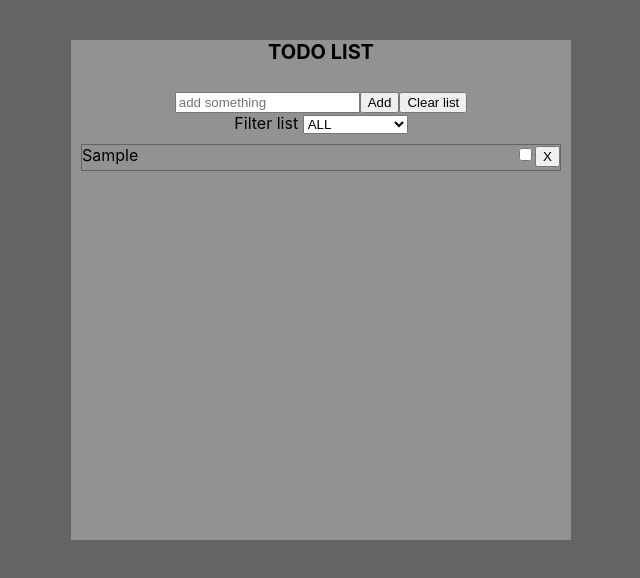
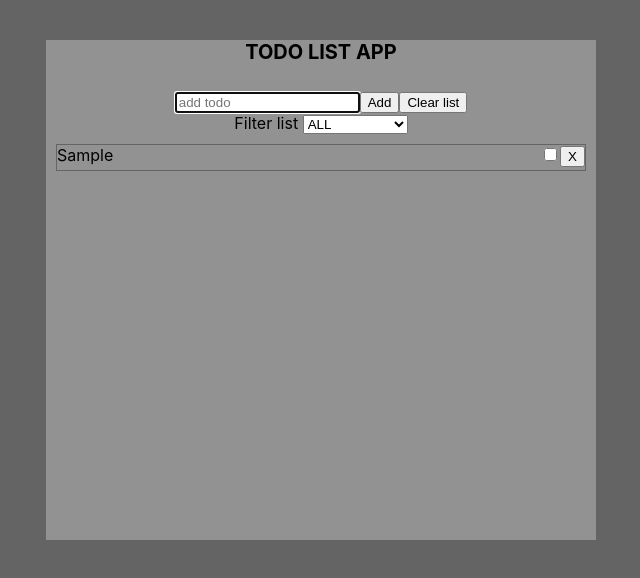
Before and after one commit to fiufiu0/todo-app-react, a React (Create React App) app: page /todo in a window 1280 px wide. Both pictures are taken after typing "Sample" into the empty fields and a click on the button "Add". Shown: the top 578 px of the page, without its empty margins (319-959 px from the left). Built offline with nearby package versions, Linux system fonts and the light colour scheme; no server answers.

Commit message:
Poprawki. Hooki z wykladow

```diff
--- a/src/App.css
+++ b/src/App.css
@@ -4,7 +4,7 @@ body {
 .App {
   background-color: #929292;
   min-height: 500px;
-  width: 500px;
+  width: 550px;
   margin: 40px auto;
   text-align: center;
 }
--- a/src/App.js
+++ b/src/App.js
@@ -1,37 +1,34 @@
 import * as React from 'react';
 import './App.css'
 
+function useLocalStorageState(key, defaultValue) {
+  const [value, setValue] = React.useState(() => {
+    const valueFromLocalStorage = window.localStorage.getItem(key);
+    if (valueFromLocalStorage) {
+      return JSON.parse(valueFromLocalStorage);
+    }
+    return typeof defaultValue === 'function' ? defaultValue() : defaultValue;
+  });
+  React.useEffect(() => {
+    window.localStorage.setItem(key, JSON.stringify(value));
+  }, [value, key]);
+  return [value, setValue];
+}
+
 function ListInside({ deleteItem, toggleCompleted, itemObject, index }) {
-
-  // return (
-  //   <React.Fragment>
-  //     <table>
-  //       <tbody>
-  //         <tr key={itemObject + index} className="itemContainer">
-  //           <td>{itemObject.item}</td>
-  //           <td>
-  //             <input type="checkbox" onChange={() => toggleCompleted(itemObject.index)} checked={itemObject.completed} />
-  //             <button onClick={() => deleteItem(itemObject)}>X</button>
-  //           </td>
-  //         </tr>
-  //       </tbody>
-  //     </table>
-  //   </React.Fragment >
-  // )
 
   return (
     <React.Fragment>
       <div key={itemObject + index} className="itemContainer">
         <p>{itemObject.item}</p>
-        <div className="insideItemContainer">
+        <div>
           <input type="checkbox" onChange={() => toggleCompleted(itemObject.index)} checked={itemObject.completed} />
           <button onClick={() => deleteItem(itemObject)}>X</button>
         </div>
       </div>
-    </React.Fragment >
+    </React.Fragment>
   )
 }
-
 
 function List({ itemList, updateItemList, filter }) {
 
@@ -56,26 +53,23 @@ function List({ itemList, updateItemList, filter }) {
     <div>
       {itemList.filter((itemObject) => {
         return (filter === 'all' || (itemObject.completed && filter) === 'completed' || (!itemObject.completed && filter) === 'other');
-      }).map((itemObject, index) => {
+      }).map((itemObject) => {
         return (
-          // tutaj wstawic
-          <ListInside itemObject={itemObject} index={index} deleteItem={deleteItem} toggleCompleted={toggleCompleted} />
+          <ListInside itemObject={itemObject} key={itemObject.index} deleteItem={deleteItem} toggleCompleted={toggleCompleted} />
         )
       })}
     </div>
   )
 }
 
-
-// PANEL WYBORU
 function Filter({ filter, setFilter }) {
   const onChangeHandler = e => {
     setFilter(e.target.value);
   }
   return (
     <React.Fragment>
-      <label for="filter">Filter list </label>
-      <select for="filter" onChange={e => onChangeHandler(e)} value={filter}>
+      <label htmlFor="filter">Filter list </label>
+      <select htmlFor="filter" onChange={e => onChangeHandler(e)} value={filter}>
         <option value="all">ALL</option>
         <option value="completed">COMPLETED</option>
         <option value="other">OTHERS</option>
@@ -85,51 +79,79 @@ function Filter({ filter, setFilter }) {
 };
 
 
-// CAŁY FORMULARZ DODANIA + CZYSZCZENIA
-function Form(props) {
-  const [currentItem, setCurrentItem] = React.useState("");
 
-  const onChangeHandler = (e) => {
-    setCurrentItem(e.target.value);
-  }
+function Form({ setCurrentItem, currentItem, addTodo, clearTodo, isReady }) {
 
-  const onChangeClick = () => {
-    props.addTodo(currentItem);
-    setCurrentItem("");
-  }
+  const inputEl = React.useRef(null);
 
-  const onChangeClear = () => {
-    props.clearTodo([]);
-  }
+  React.useEffect(() => {
+    if (isReady) {
+      inputEl.current.focus();
+    }
+  })
 
   return (
     <React.Fragment>
       <div>
-        <input placeholder="add something" value={currentItem} onChange={onChangeHandler} />
-        <button onClick={onChangeClick}>Add</button>
-        <button onClick={onChangeClear}>Clear list</button>
+        <input ref={inputEl} placeholder="add todo" value={currentItem} onChange={(e) => setCurrentItem(e.target.value)} />
+        <button onClick={addTodo}>Add</button>
+        <button onClick={clearTodo}>Clear list</button>
       </div>
     </React.Fragment>
   )
 }
 
+function useFetch(url) {
+  const [data, setData] = React.useState([]);
+  React.useEffect(() => {
+    async function fetchData() {
+      try {
+        const response = await fetch(url)
+        const jsonData = await response.json();
+        setData(jsonData);
+      } catch (error) {
+        console.error(error);
+      }
 
-// GŁÓWNA APLIKACJA z komponentów
+    }
+    fetchData();
+  }, [url]);
+
+  return data;
+}
+
+
 function App() {
-  const [itemList, updateItemList] = React.useState([]);
+  const [itemList, updateItemList] = useLocalStorageState("myKey", []);
+  const [lastId, setLastId] = useLocalStorageState("lastId", 0);
+  const [currentItem, setCurrentItem] = React.useState("");
   const [filter, setFilter] = React.useState('all');
+  const apiUrl = "https://jsonplaceholder.typicode.com/users/1/todos";
+  const data = useFetch(apiUrl);
+  const memoValue = React.useMemo(() => {
+    const newData = data.map((el) => {
+      const newEl = {
+        index: el.id,
+        completed: el.completed,
+        item: el.title,
+      };
+      return newEl;
+    });
+    return newData;
+  }, [data])
 
-  const getRandom = (length) => {
-    let randomChars = 'ABCDEFGHIJKLMNOPQRSTUVWXYZabcdefghijklmnopqrstuvwxyz0123456789';
-    let result = '';
-    for (var i = 0; i < length; i++) {
-      result += randomChars.charAt(Math.floor(Math.random() * randomChars.length));
+  React.useEffect(() => {
+    if (itemList.length === 0) {
+      setLastId(memoValue.length + 1);
+      updateItemList(memoValue);
     }
-    return result;
-  }
+  }, [memoValue, setLastId, updateItemList, itemList])
 
-  const addItemToList = (currentItem) => {
-    updateItemList([...itemList, { item: currentItem, completed: false, index: getRandom(20) }]);
+  const addItemToList = () => {
+    updateItemList([...itemList, {
+      item: currentItem, completed: false, index: Math.floor(Math.random() * 10000)
+    }]);
+    setCurrentItem("");
   };
 
   const clearTodo = () => {
@@ -140,9 +162,9 @@ function App() {
     <React.Fragment>
       <div className="App">
         <header className="App-header">
-          <h4>TODO LIST</h4>
+          <h4>TODO LIST APP</h4>
         </header>
-        <Form addTodo={addItemToList} clearTodo={clearTodo} />
+        <Form isReady={memoValue.length >= 0} addTodo={addItemToList} clearTodo={clearTodo} currentItem={currentItem} setCurrentItem={setCurrentItem} />
         <Filter filter={filter} setFilter={setFilter} />
         <List itemList={itemList} updateItemList={updateItemList} filter={filter} />
       </div>
```
Also changed, not shown: 1 other file (tests, documents, lock files or other folders).
